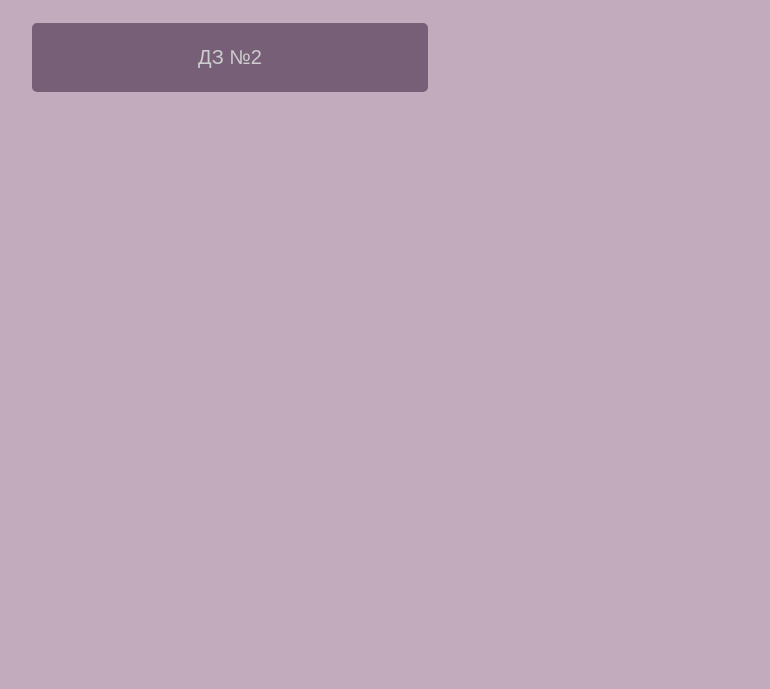
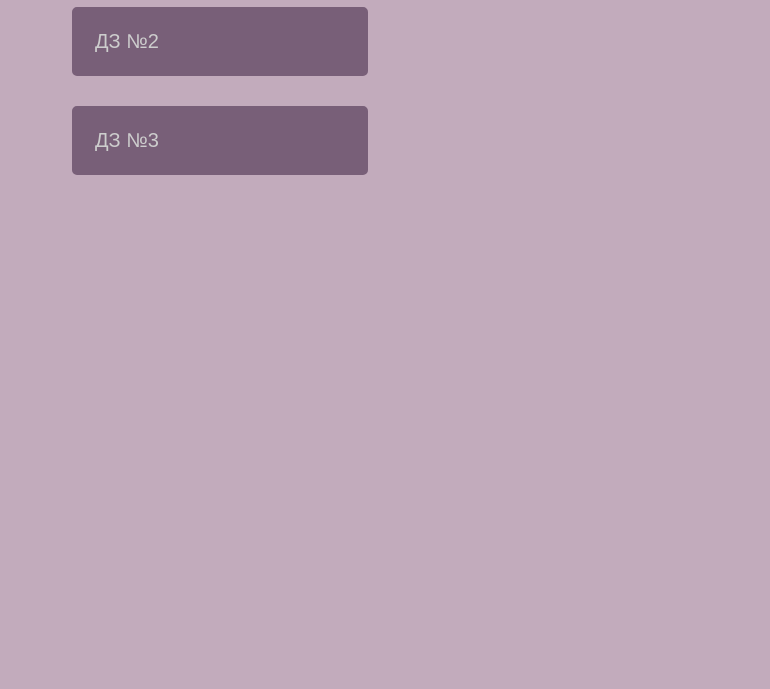
Before and after one commit to KseniyaPereguda/js-homework, a plain HTML site: page index.html in a window 1280 px wide. Shown: the part 111-800 px from the top of the page, without its empty margins (6-776 px from the left). Drawn offline with Linux system fonts and the light colour scheme.

Commit message:
Add files via upload

```diff
--- a/index.html
+++ b/index.html
@@ -13,6 +13,9 @@
 		<li>
 			<a href="./lesson_2/index.html">ДЗ №2</a>
 		</li>
+		<li>
+			<a href="./lesson_3/index.html">ДЗ №3</a>
+		</li>
 	</ol>
 
 </body>
--- a/style.css
+++ b/style.css
@@ -5,19 +5,21 @@ body {
 }
 h1 {
 	color: #3e253b;
+	text-align: center;
 }
 ol {
+	list-style-type: none;
+}
+li {
 	padding: 20px;
 	border: 3px solid rgb(120, 95, 120);
-	display: inline-block;
 	background-color: rgb(120, 95, 120);
 	border-radius: 5px;
-	min-width: 350px;
-	text-align: center;
-	list-style-type: none;
+	margin-bottom: 30px;
 	transition: all 0.3s;
+	max-width: 250px;
 }
-ol:hover {
+li:hover {
 	background-color: rgb(93, 73, 93);
 	border: 3px solid  rgb(93, 73, 93);
 }
@@ -25,4 +27,5 @@ a {
 	text-decoration: none;
 	color: rgb(205, 205, 205);
 	font-size: 20px;
+	text-align: center;
 }
```
